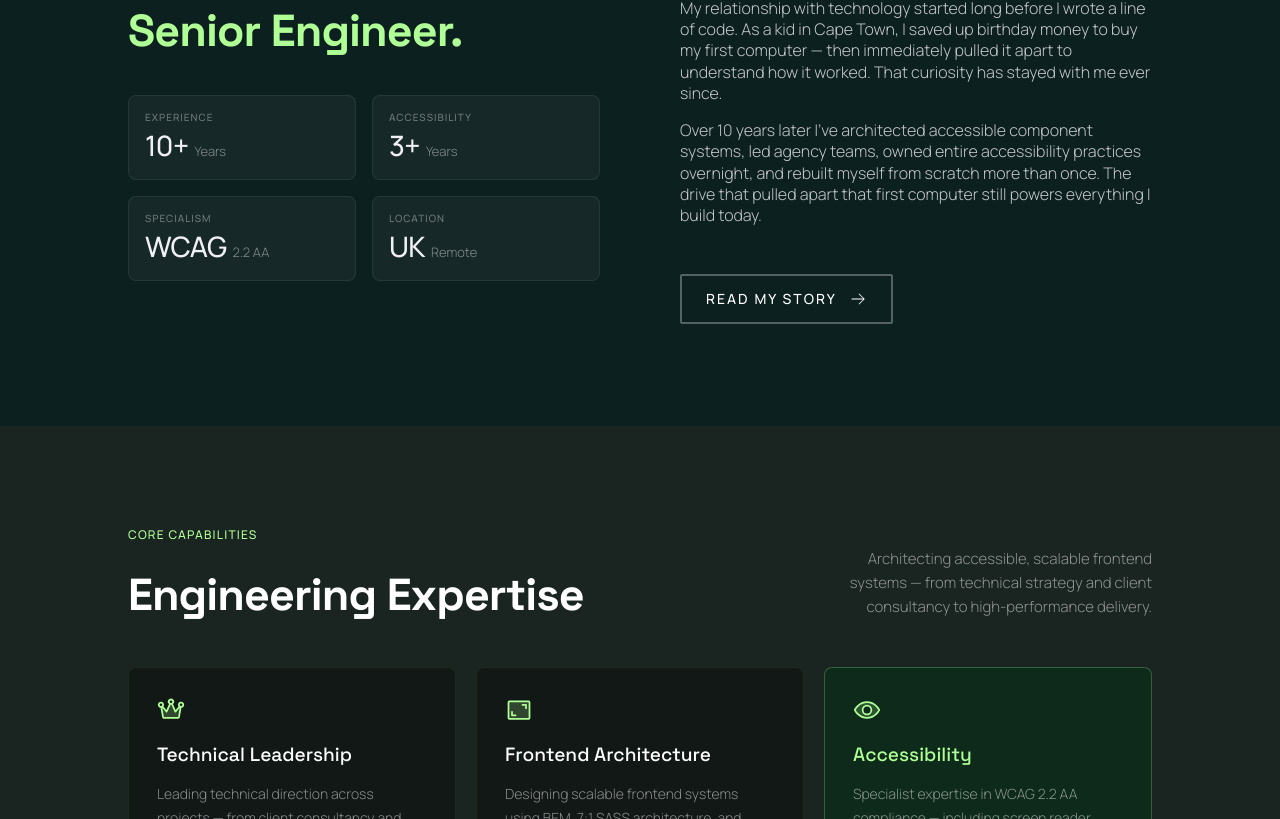
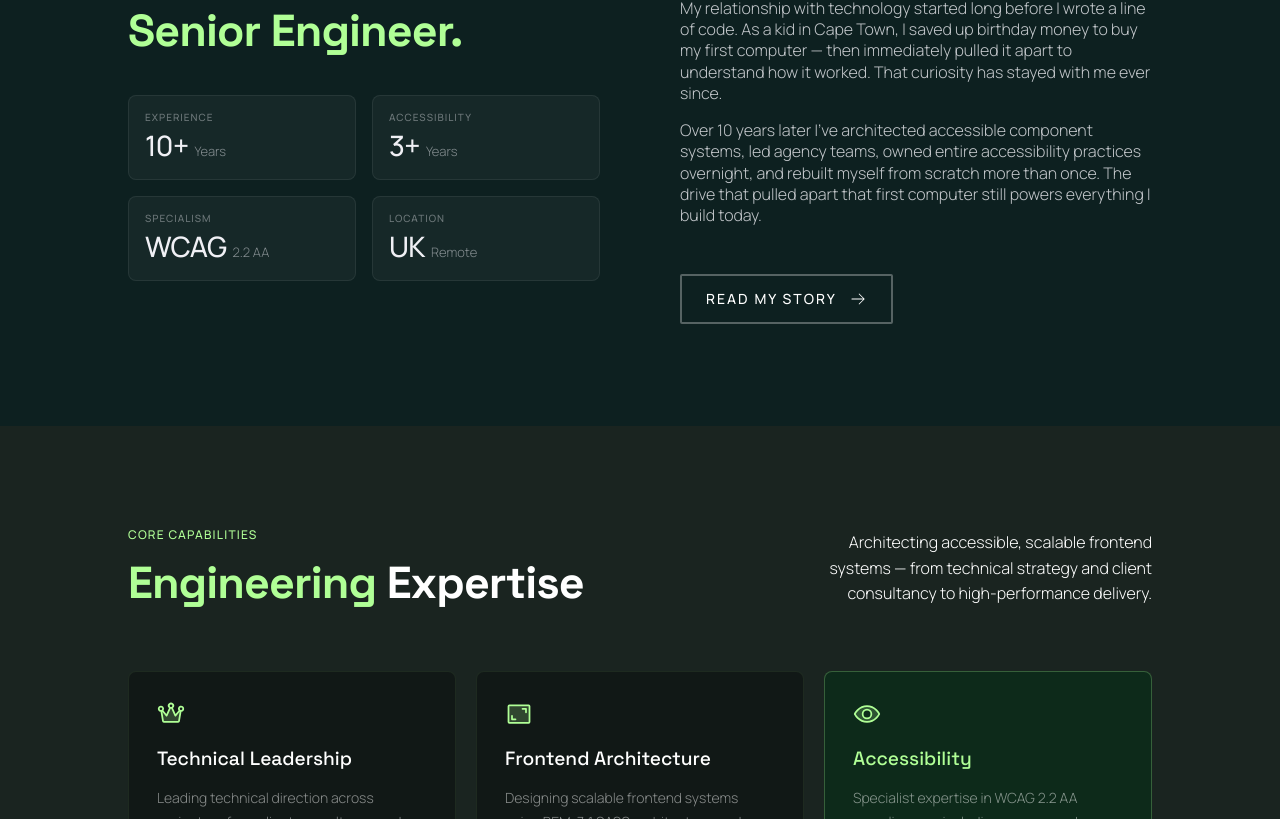
Before and after one commit to MattsDevLab/mattsdevlab-portfolio, a Next.js app: page / in a window 1280 px wide. Shown: the part 2729-3548 px from the top of the page. Built offline with nearby package versions, Linux system fonts and the light colour scheme.

Commit message:
fix: reduce intro text font size in expertise section header

```diff
--- a/src/components/sections/AboutPreview.tsx
+++ b/src/components/sections/AboutPreview.tsx
@@ -16,7 +16,7 @@ export default function AboutPreview(){
                 <div className="about-preview__lh-col">
                     <p className="sub-text">About Me</p>
                     <h2 className="about-preview__title">
-                        From 52 cents to<span className="text-highlgiht">{' '}</span>
+                        From 52 cents to<span className="text-highlight">{' '}</span>
                         <span className="text-highlight">Senior Engineer.</span>
                     </h2>
                     <ul className="about-preview__stats" aria-label="Key facts">
--- a/src/components/sections/TechStack.tsx
+++ b/src/components/sections/TechStack.tsx
@@ -25,7 +25,7 @@ export default function TechStack() {
                 <div className="tech-stack__header">
                     <div className="tech-stack__header-lh">
                         <p className="sub-text">Core Capabilities</p>
-                        <h2 className="tech-stack__title">Engineering Expertise</h2>
+                        <h2 className="tech-stack__title"><span className="text-highlight">Engineering</span> Expertise</h2>
                     </div>
                     <p className="tech-stack__intro">
                         Architecting accessible, scalable frontend systems — from technical strategy and client consultancy to high-performance delivery.
--- a/src/sass/components/_tech-stack.scss
+++ b/src/sass/components/_tech-stack.scss
@@ -14,17 +14,17 @@ $icon-color: #B0FF96;
     background-color: a.$background-color;
 
     &__header {
+        margin-bottom: 4rem;
         display: flex;
         align-items: flex-end;
         justify-content: space-between;
         gap: 2rem;
-        margin-bottom: 3rem;
+
     }
 
     &__header-lh {
         display: flex;
         flex-direction: column;
-        gap: 0.75rem;
     }
 
     &__title {
@@ -35,8 +35,8 @@ $icon-color: #B0FF96;
 
     &__intro {
         max-width: 36ch;
-        font-size: a.rem(15px);
-        color: rgba(255, 255, 255, 0.5);
+        font-size: clamp(1rem, 1.1vw, 1.125rem);
+        color: rgba(255, 255, 255, 1);
         line-height: 1.6;
         text-align: right;
         margin: 0;
```
